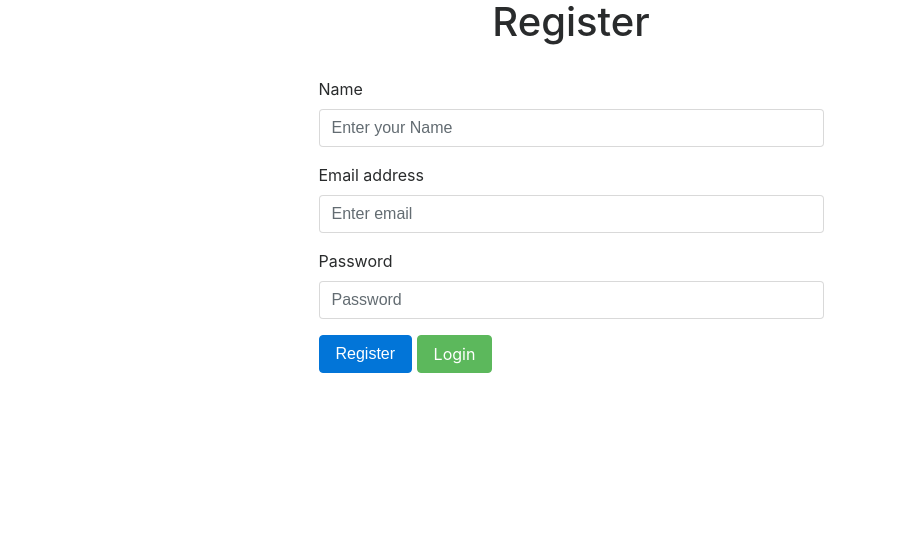
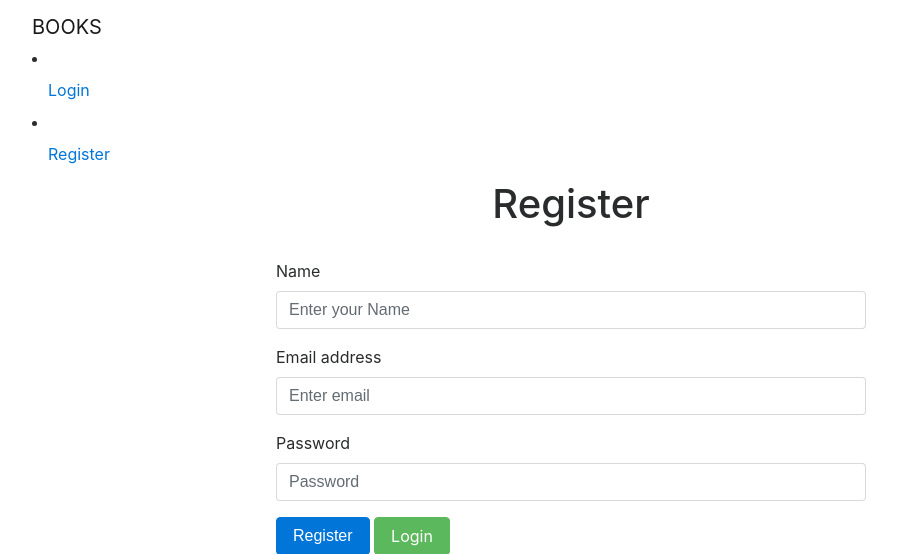
Before and after one commit to AhmedMohamedEid/CS50-s-Web-Programming-with-Python-and-JavaScript, a Flask app: page /registration in a window 1280 px wide. Shown: the top 554 px of the page, without its empty margins (69-966 px from the left). Run offline with Flask 2, Linux system fonts and the light colour scheme; some libraries are stand-ins or nearby versions.

Commit message:
[ADD] Add Search Method in Application file.

```diff
--- a/application.py
+++ b/application.py
@@ -39,6 +39,24 @@ def login_required(f):
 def index():
     return render_template("index.html")
 
+
+@app.route("/book", methods=["GET","POST"])
+def book():
+
+    if request.method == "POST":
+        search = request.form.get("search")
+        print(search)
+        if search != "":
+            search_result = db.execute("SELECT * FROM books WHERE LOWER(isbn) LIKE :book OR LOWER(title) LIKE :book OR author LIKE :book", {"book": '%'+search+'%'}).fetchall()
+            if not search_result:
+                message = "Not Books ware found. Please search again"
+                return render_template("book.html", message=message)
+
+
+            return render_template("book.html", books=search_result, search=search)
+
+    else:
+        return redirect("/")
 
     # User Register Page #
 @app.route("/registration", methods=['GET','POST'])
--- a/static/style.css
+++ b/static/style.css
@@ -17,3 +17,20 @@
   margin: auto;
   padding: 25px;
 }
+
+.search-box-book {
+  margin: 1% auto;
+  max-width: 75%;
+  min-width: 50%;
+}
+
+.search-box-book button {
+  height: 46px
+}
+
+
+/* bootstrap */
+.card{
+  margin: .5em auto;
+
+}
--- a/templates/layout.html
+++ b/templates/layout.html
@@ -8,6 +8,59 @@
   </head>
   <body>
     <div class="container">
+        <!-- <nav class="header">
+          <ul class="nav justify-content-end">
+            {% if session.user_id %}
+
+            <li class="nav-item">
+              <a class="nav-link active" href="{{ url_for("index") }}">Home</a>
+            </li>
+
+            <li class="nav-item">
+              <a class="nav-link" href="{{ url_for("logout_page") }}">logout</a>
+            </li>
+            {% else %}
+            <li class="nav-item">
+              <a class="nav-link" href="/login">Login</a>
+            </li>
+            <li class="nav-item">
+              <a class="nav-link" href="registration">Register</a>
+            </li>
+            {% endif %}
+          </ul>
+        </nav> -->
+
+        <nav class="navbar navbar-expand-lg navbar-light bg-light">
+
+          <a class="navbar-brand" href="#">BOOKS</a>
+          {% if session.user_id %}
+          <button class="navbar-toggler" type="button" data-toggle="collapse" data-target="#navbarSupportedContent" aria-controls="navbarSupportedContent" aria-expanded="false" aria-label="Toggle navigation">
+            <span class="navbar-toggler-icon"></span>
+          </button>
+
+          <div class="collapse navbar-collapse" id="navbarSupportedContent">
+            <ul class="navbar-nav mr-auto">
+              <li class="nav-item active">
+                <a class="nav-link" href="{{ url_for("index") }}">Home <span class="sr-only">(current)</span></a>
+              </li>
+
+              <li class="nav-item text-right">
+                <a class="nav-link" href="{{ url_for("logout_page") }}">logout</a>
+              </li>
+              {% else %}
+              <li class="nav-item">
+                <a class="nav-link" href="/login">Login</a>
+              </li>
+              <li class="nav-item">
+                <a class="nav-link" href="registration">Register</a>
+              </li>
+            {% endif %}
+            </ul>
+          </div>
+        </nav>
+
+
+
       {% block body %}
 
       {% endblock body %}
```
Also changed, not shown: templates/index.html (+3 -20 lines).
